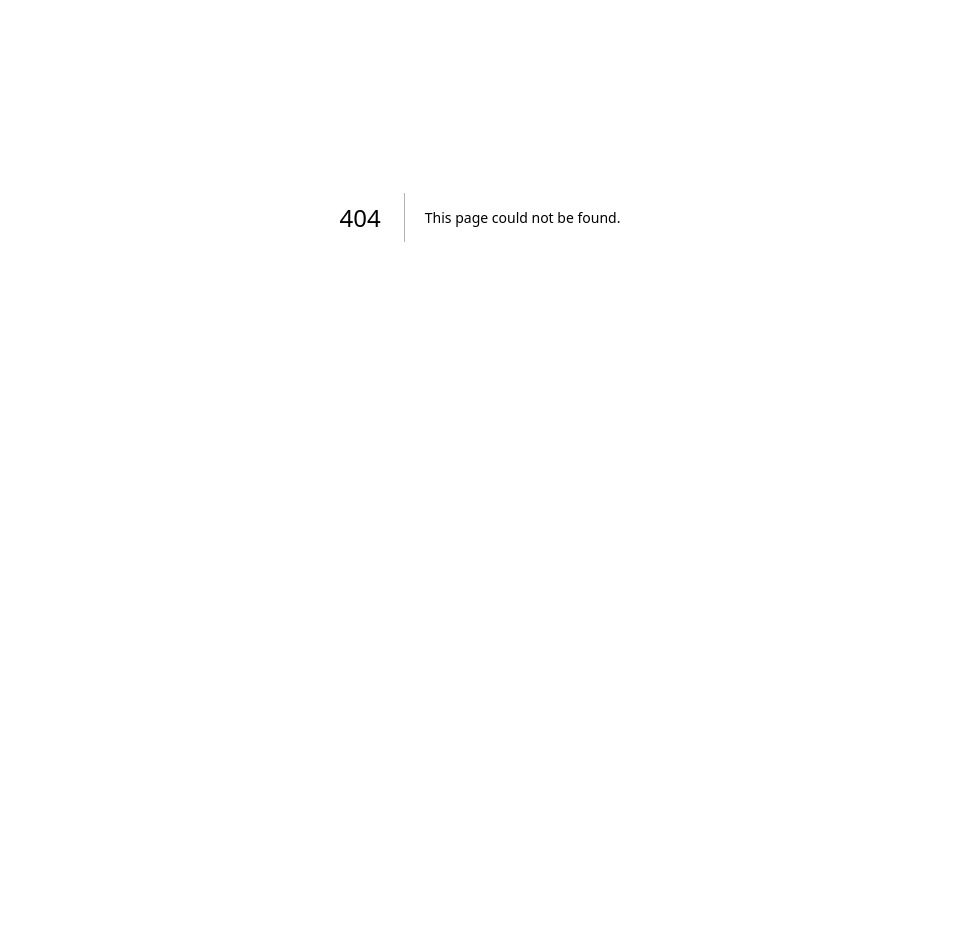
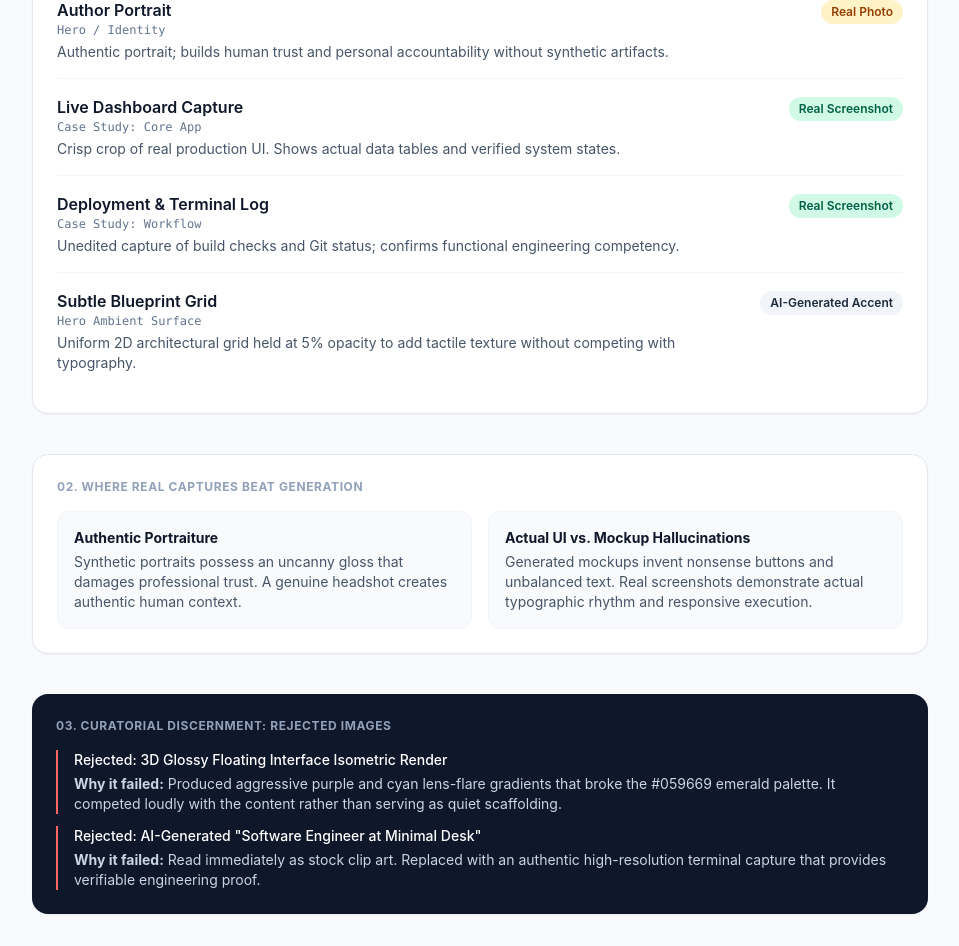
Before and after one commit to TalalDevHub/foundation-app, a Next.js app: page /images in a window 1280 px wide. Before the commit this address had no page. Shown: the part 280-1226 px from the top of the page, without its empty margins (160-1119 px from the left). Before the commit the page ends 929 px from the top, so only its background shows below. Built offline with nearby package versions, Linux system fonts and the light colour scheme.

Commit message:
feat: add curated image manifest, decision map, and rejection analysis

```diff
--- /dev/null
+++ b/src/app/images/page.tsx
@@ -0,0 +1,93 @@
+export default function ImagesPage() {
+  const keepers = [
+    {
+      location: "Hero / Identity",
+      name: "Author Portrait",
+      call: "Real Photo",
+      reason: "Authentic portrait; builds human trust and personal accountability without synthetic artifacts."
+    },
+    {
+      location: "Case Study: Core App",
+      name: "Live Dashboard Capture",
+      call: "Real Screenshot",
+      reason: "Crisp crop of real production UI. Shows actual data tables and verified system states."
+    },
+    {
+      location: "Case Study: Workflow",
+      name: "Deployment & Terminal Log",
+      call: "Real Screenshot",
+      reason: "Unedited capture of build checks and Git status; confirms functional engineering competency."
+    },
+    {
+      location: "Hero Ambient Surface",
+      name: "Subtle Blueprint Grid",
+      call: "AI-Generated Accent",
+      reason: "Uniform 2D architectural grid held at 5% opacity to add tactile texture without competing with typography."
+    }
+  ];
+
+  return (
+    <div className="max-w-4xl mx-auto space-y-10">
+      <div>
+        <h1 className="text-3xl font-bold tracking-tight text-[#0F172A]">Curated Image Set & Discernment</h1>
+        <p className="text-[#475569] mt-2">Editorial decisions balancing concrete proof against intentional generative texture.</p>
+      </div>
+
+      <section className="bg-white p-6 rounded-2xl border border-slate-200 shadow-xs space-y-4">
+        <h2 className="text-xs font-bold uppercase tracking-wider text-slate-400">01. The Keepers (Image Manifest)</h2>
+        <div className="divide-y divide-slate-100">
+          {keepers.map((item) => (
+            <div key={item.name} className="py-4 flex flex-col sm:flex-row sm:items-baseline justify-between gap-2">
+              <div className="space-y-1">
+                <span className="font-semibold text-[#0F172A] text-base">{item.name}</span>
+                <span className="block text-xs font-mono text-slate-500">{item.location}</span>
+                <p className="text-sm text-[#475569]">{item.reason}</p>
+              </div>
+              <span className={`inline-flex items-center self-start sm:self-auto px-2.5 py-1 rounded-full text-xs font-semibold whitespace-nowrap ${
+                item.call === "Real Photo" ? "bg-amber-100 text-amber-800" :
+                item.call === "Real Screenshot" ? "bg-emerald-100 text-emerald-800" :
+                "bg-slate-100 text-slate-800"
+              }`}>
+                {item.call}
+              </span>
+            </div>
+          ))}
+        </div>
+      </section>
+
+      <section className="bg-white p-6 rounded-2xl border border-slate-200 shadow-xs space-y-4">
+        <h2 className="text-xs font-bold uppercase tracking-wider text-slate-400">02. Where Real Captures Beat Generation</h2>
+        <div className="grid sm:grid-cols-2 gap-4 text-sm text-[#475569]">
+          <div className="p-4 rounded-xl bg-slate-50 border border-slate-100">
+            <strong className="block text-slate-900 mb-1">Authentic Portraiture</strong>
+            Synthetic portraits possess an uncanny gloss that damages professional trust. A genuine headshot creates authentic human context.
+          </div>
+          <div className="p-4 rounded-xl bg-slate-50 border border-slate-100">
+            <strong className="block text-slate-900 mb-1">Actual UI vs. Mockup Hallucinations</strong>
+            Generated mockups invent nonsense buttons and unbalanced text. Real screenshots demonstrate actual typographic rhythm and responsive execution.
+          </div>
+        </div>
+      </section>
+
+      <section className="bg-[#0F172A] text-white p-6 rounded-2xl shadow-xs space-y-4">
+        <h2 className="text-xs font-bold uppercase tracking-wider text-slate-400">03. Curatorial Discernment: Rejected Images</h2>
+
+        <div className="space-y-3 text-sm">
+          <div className="border-l-2 border-red-400 pl-4 space-y-1">
+            <p className="font-medium text-white">Rejected: 3D Glossy Floating Interface Isometric Render</p>
+            <p className="text-slate-300">
+              <strong>Why it failed:</strong> Produced aggressive purple and cyan lens-flare gradients that broke the #059669 emerald palette. It competed loudly with the content rather than serving as quiet scaffolding.
+            </p>
+          </div>
+
+          <div className="border-l-2 border-red-400 pl-4 space-y-1">
+            <p className="font-medium text-white">Rejected: AI-Generated "Software Engineer at Minimal Desk"</p>
+            <p className="text-slate-300">
+              <strong>Why it failed:</strong> Read immediately as stock clip art. Replaced with an authentic high-resolution terminal capture that provides verifiable engineering proof.
+            </p>
+          </div>
+        </div>
+      </section>
+    </div>
+  );
+}
```
